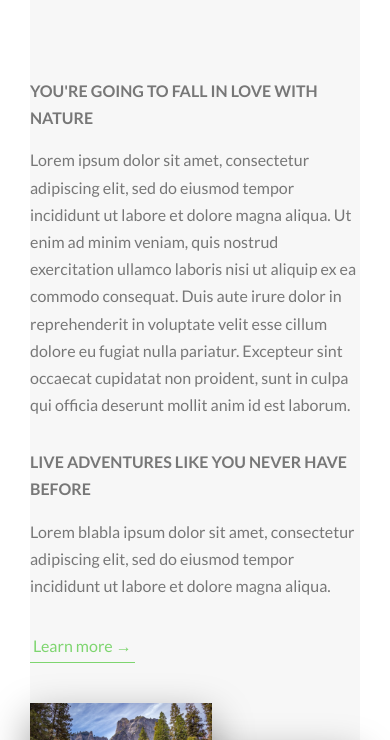
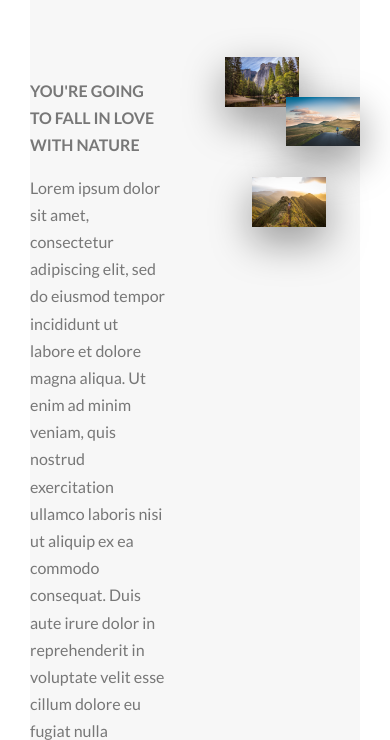
Before and after one commit to sarantsatsral-qy/Shahnaz-s-Natour-Project, a website: page index.html in a window 390 px wide. Shown: the part 1001-1741 px from the top of the page. Drawn offline with Linux system fonts and the light colour scheme.

Commit message:
Remove @include respond(phone)

```diff
--- a/sass/abstracts/_variables.scss
+++ b/sass/abstracts/_variables.scss
@@ -32,5 +32,5 @@ $default-font-size: 1.6rem;
 
 $grid-width: 114rem;
 $gutter-vertical: 8rem;
-$gutter-vertical-small: 6rem; //barusan nambah dari repository github lain, ternyata fungsinya untuk perubahan bentuk grid di tab-port
+$gutter-vertical-small: 6rem; //for lower media queries
 $gutter-horizontal: 6rem;
--- a/sass/layout/_grid.scss
+++ b/sass/layout/_grid.scss
@@ -8,18 +8,18 @@
     &:not(:last-child) {
         margin-bottom: $gutter-vertical;
 
-        @include respond(phone) {
-            margin-bottom: $gutter-vertical-small;
-        }
+        // @include respond(phone) {
+        //     margin-bottom: $gutter-vertical-small;
+        // }
 
         @include respond(tab-port) {
             margin-bottom: $gutter-vertical-small;
         }
     }
 
-    @include respond(phone) {
-        max-width: 50rem;
-    }
+    // @include respond(phone) {
+    //     max-width: 50rem;
+    // }
 
     @include respond(tab-port) {
         max-width: 50rem;
@@ -35,10 +35,10 @@
         &:not(:last-child) {
             margin-right: $gutter-horizontal;
 
-            @include respond(phone) {
-                margin-right: 0  !important; //karena jika sudah berdiri sendiri 100%, maka nggak butuh margin lagi untuk memisahkan masing2 cards.
-                margin-bottom: $gutter-vertical-small;
-            }
+            // @include respond(phone) {
+            //     margin-right: 0  !important; //karena jika sudah berdiri sendiri 100%, maka nggak butuh margin lagi untuk memisahkan masing2 cards.
+            //     margin-bottom: $gutter-vertical-small;
+            // }
 
             @include respond(tab-port) {
                 margin-right: 0  !important; //karena jika sudah berdiri sendiri 100%, maka nggak butuh margin lagi untuk memisahkan masing2 cards.
@@ -46,9 +46,9 @@
             }
         }
 
-        @include respond(phone) {
-            width: 100%  !important; //important digunakan untuk overwrite width setting yang ada di bawah e.g. .col-1-of-2 {width: calc((100% - #{$gutter-horizontal}) / 2);}
-        }
+        // @include respond(phone) {
+        //     width: 100%  !important; //important digunakan untuk overwrite width setting yang ada di bawah e.g. .col-1-of-2 {width: calc((100% - #{$gutter-horizontal}) / 2);}
+        // }
 
         @include respond(tab-port) {
             width: 100%  !important; //important digunakan untuk overwrite width setting yang ada di bawah e.g. .col-1-of-2 {width: calc((100% - #{$gutter-horizontal}) / 2);}
```
Also changed, not shown: css/style.css.
